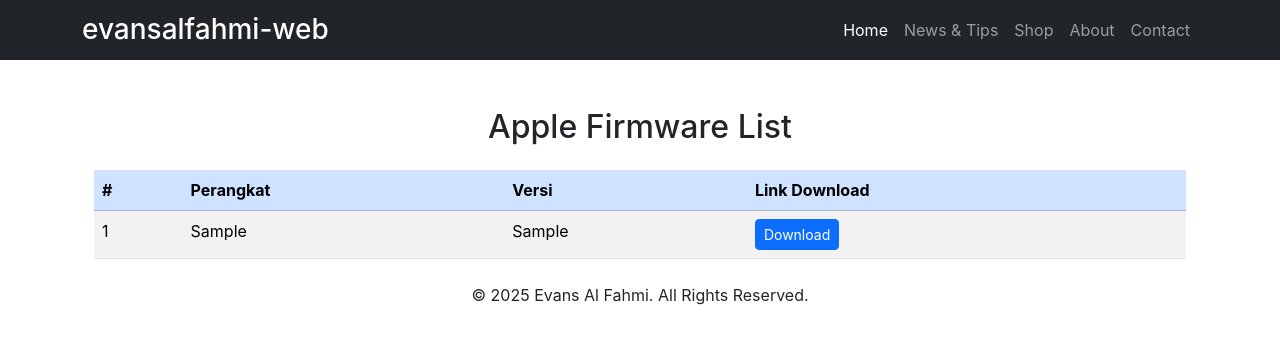
After one commit to evansalfahmi-cloud/evansalfahmi-webserver, a PHP site: page /apple/firmware_apple.php in a window 1280 px wide. The commit adds this page. Shown: the top 344 px of the page. Run offline with PHP 8.4, Linux system fonts and the light colour scheme; tables that the repository leaves empty or names only in its code hold one stand-in row (values such as "Sample post").

Commit message:
menambahkan halaman irmware_apple.php

```diff
--- /dev/null
+++ b/apple/firmware_apple.php
@@ -0,0 +1,43 @@
+<!-- firmware_apple/index.php -->
+<?php
+include '../includes/header.php';
+include '../includes/config.php';
+
+// Query untuk mengambil data firmware Apple
+$query = "SELECT * FROM firmware_apple ORDER BY device ASC";
+$result = mysqli_query($conn, $query);
+?>
+
+<div class="container mt-5">
+    <h2 class="text-center">Apple Firmware List</h2>
+    <table class="table table-striped table-hover mt-4">
+        <thead class="table-primary">
+            <tr>
+                <th>#</th>
+                <th>Perangkat</th>
+                <th>Versi</th>
+                <th>Link Download</th>
+            </tr>
+        </thead>
+        <tbody>
+            <?php
+            $no = 1;
+            while ($row = mysqli_fetch_assoc($result)): ?>
+                <tr>
+                    <td><?php echo $no++; ?></td>
+                    <td><?php echo htmlspecialchars($row['device']); ?></td>
+                    <td><?php echo htmlspecialchars($row['version']); ?></td>
+                    <td>
+                        <a href="<?php echo htmlspecialchars($row['download_link']); ?>" class="btn btn-primary btn-sm" target="_blank">Download</a>
+                    </td>
+                </tr>
+            <?php endwhile; ?>
+        </tbody>
+    </table>
+</div>
+
+<?php include '../includes/footer.php'; ?>
+<?php
+// Tutup koneksi
+$conn->close();
+?>
--- a/apple/index.php
+++ b/apple/index.php
@@ -34,7 +34,7 @@
                 <div class="card-body">
                     <h5 class="card-title">Firmware Apple</h5>
                     <p class="card-text">Unduh IOS, IpadOS Terbaru untuk perangkat IPhone, Ipad Anda.</p>
-                    <a href="apps.php" class="btn btn-primary">Lihat Aplikasi</a>
+                    <a href="firmware_apple.php" class="btn btn-primary">Lihat Aplikasi</a>
                 </div>
             </div>
         </div>
```
